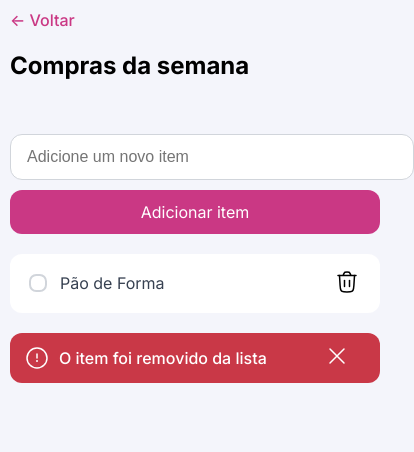
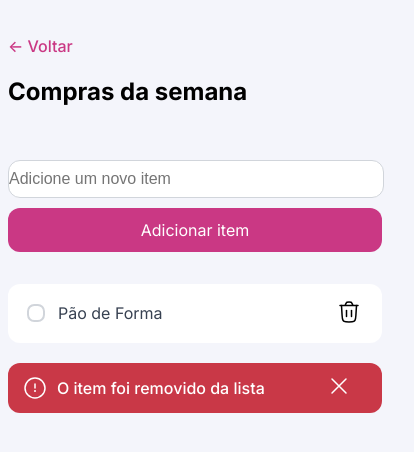
Before and after one commit to FabioGomes79/ListadeCompras, a plain HTML site: page index.html in a window 390 px wide. Shown: the whole page, 414 px wide, since content can reach past the window. Drawn offline with Linux system fonts and the light colour scheme.

Commit message:
:arrow_up: ajustes no responsivo

```diff
--- a/style.css
+++ b/style.css
@@ -146,7 +146,7 @@ footer#notification {
   border-radius: 12px;
   font-size: 16px;
   font-weight: 500;
-  background-color: #C93847;
+  background-color: #c93847;
   color: #ffffff;
 }
 
@@ -168,35 +168,38 @@ footer#notification img {
 }
 
 @media (max-width: 768px) {
-  header{
+  header {
     display: none;
   }
+
+  main a {
+    margin-top: 28px;
+  }
   .container {
-    padding: 10px;
+    padding: 8px;
   }
 
   #add-item-form {
     flex-direction: column;
-    align-items: stretch;
   }
-
   #add-item-form input[type="text"]{
-    flex: 1;
+    padding: 8px 0px;
   }
 
   #add-item-form input[type="text"],
   #add-item-form button {
     width: 100%;
-
   }
 
   #shopping-list li {
     flex-direction: row;
+    margin-top: 32px;
     padding: 15px;
   }
 
   #notification {
     flex-direction: row;
     padding: 15px;
+    margin-top: 32px;
   }
 }
```
